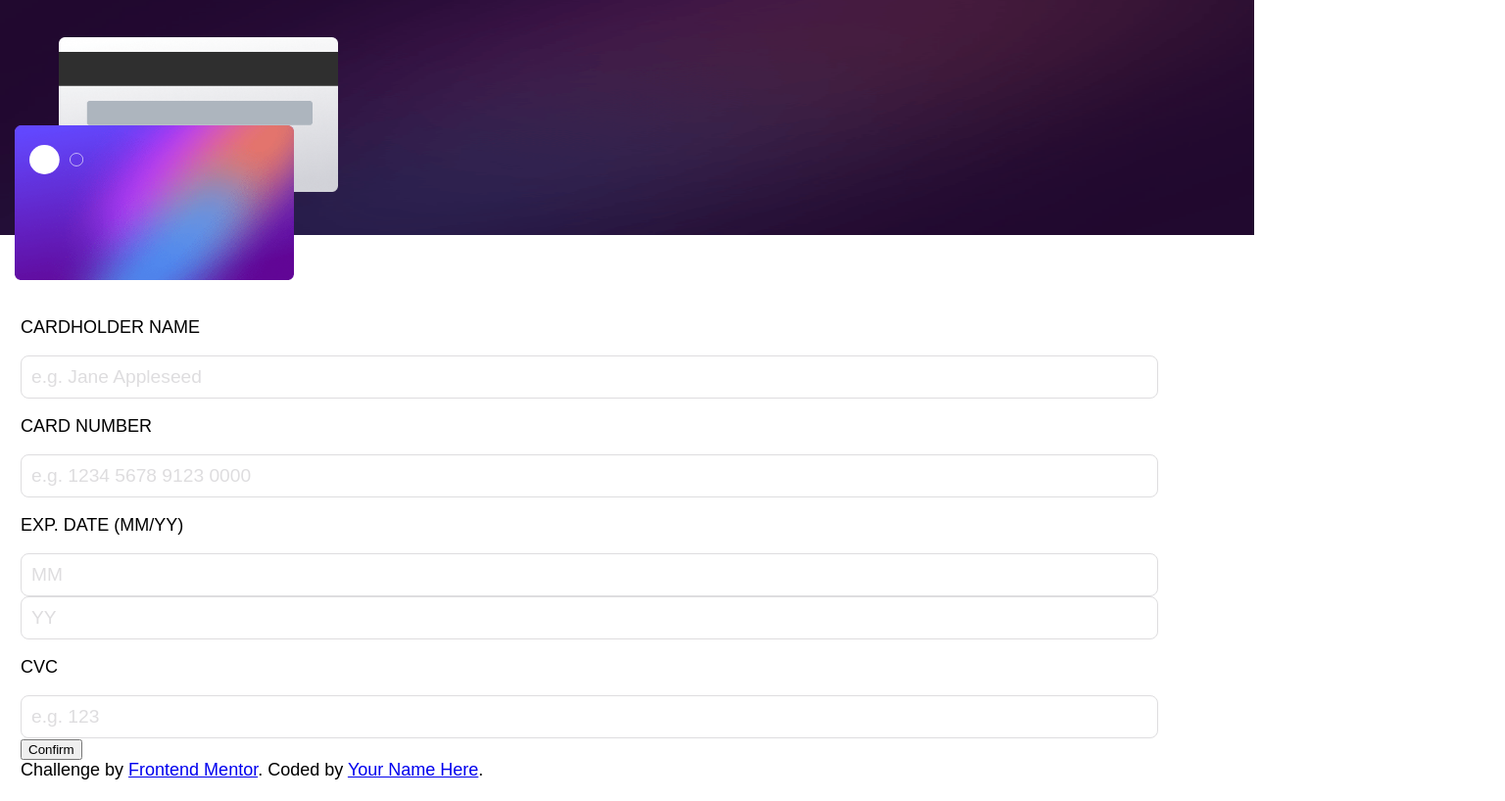
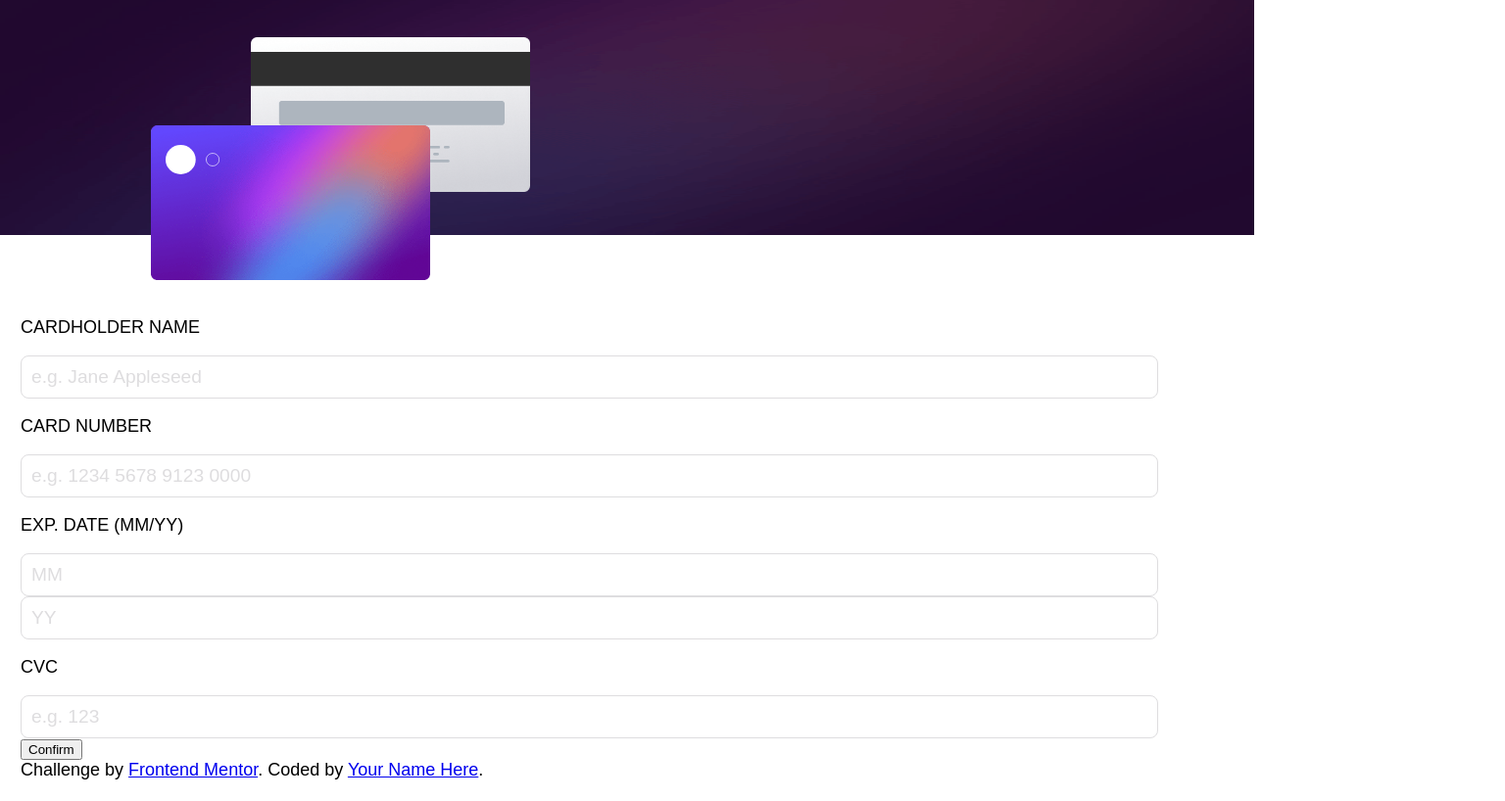
Before and after one commit to araujocesarr/interactive-card-form-validation, a plain HTML site: page index.html in a window 1280 px wide. Shown: the whole page at 98% size, 1536 px wide, since content can reach past the window. Drawn offline with Linux system fonts and the light colour scheme; a web font is replaced by a local one.

Commit message:
New changes

```diff
--- a/styles.scss
+++ b/styles.scss
@@ -15,21 +15,22 @@ body {
   font-size: 18px;
   font-weight: 500;
   margin: 0;
+  background-image: url("images/bg-main-mobile.png");
+  background-size: 100% 240px;
+  background-repeat: no-repeat;
 }
 
 .top-container {
   width: 100%;
   height: 285px;
-  background-image: url("images/bg-main-mobile.png");
-  background-size: 100% 240px;
-  background-repeat: no-repeat;
 
   .front-card {
     position: relative;
     top: 128px;
-    left: 15px;
+    left: 5%;
+    transition: left 0.8s ease-in-out;
     height: 158px;
-    width: 285px;
+    width: 100%;
     z-index: 1;
     #card-logo {
       position: absolute;
@@ -48,9 +49,10 @@ body {
   .back-card {
     position: relative;
     top: -120px;
-    left: 60px;
+    left: 16%;
+    transition: left 0.8s ease-in-out;
     height: 158px;
-    width: 285px;
+    width: 100%;
     img {
       height: 158px;
       width: 285px;
@@ -75,3 +77,16 @@ body {
     }
   }
 }
+
+@media screen and (min-width: 424px) {
+  .top-container {
+    .front-card {
+      left: 12%;
+      transition: left 0.8s ease-in-out;
+    }
+    .back-card {
+      left: 20%;
+      transition: left 0.8s ease-in-out;
+    }
+  }
+}
```
Also changed, not shown: styles.css, 1 other file.
